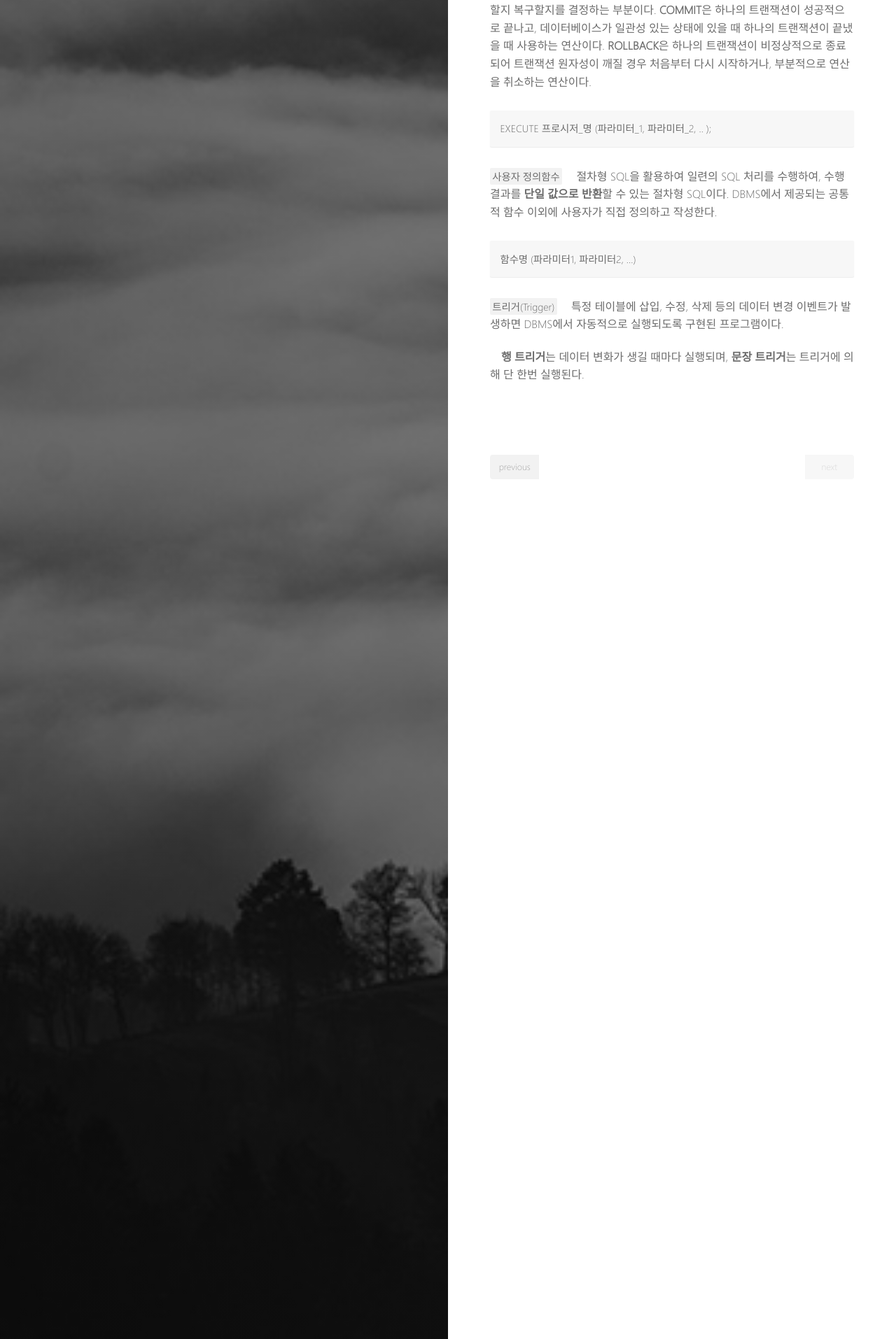
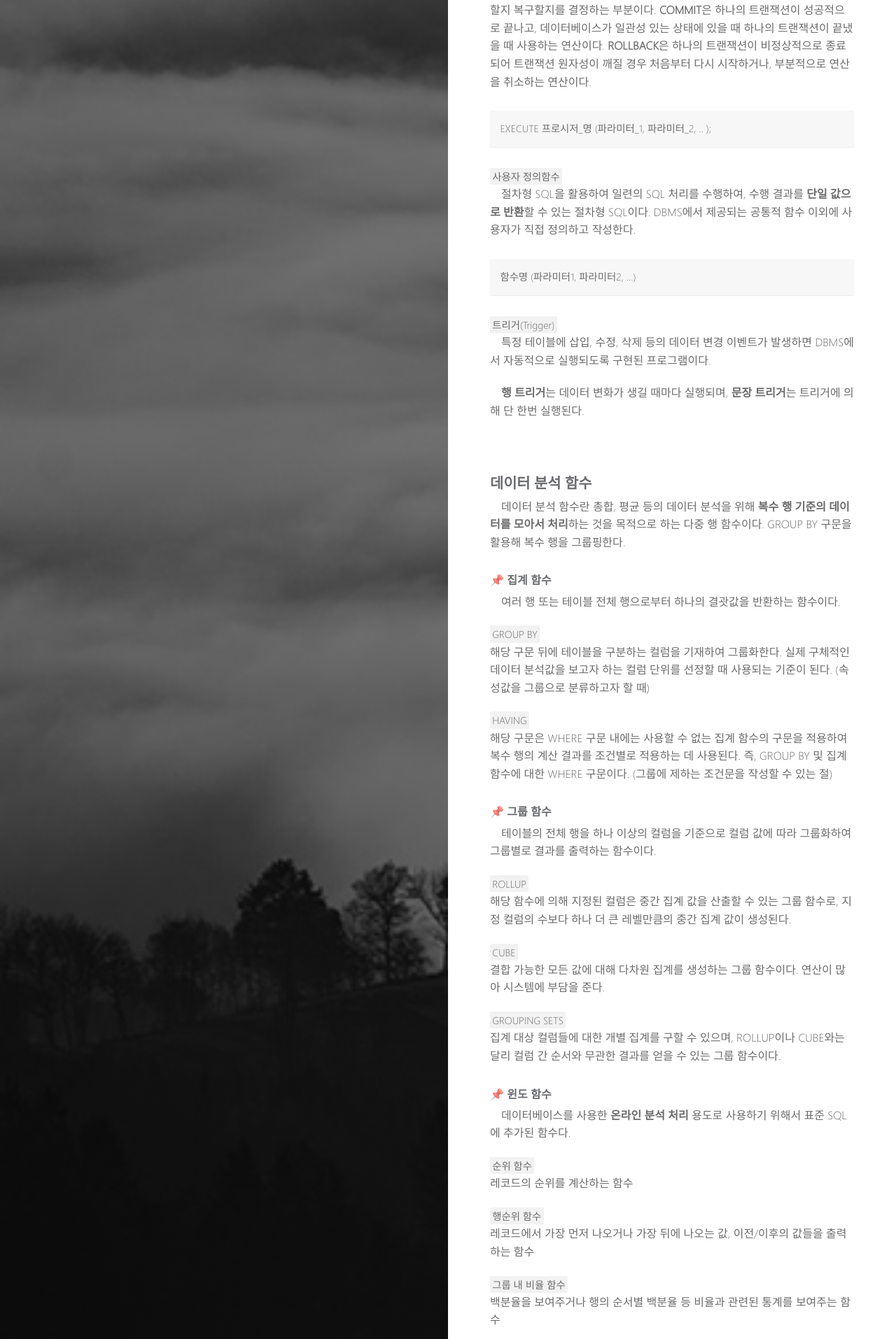
Before and after one commit to uunwon/uunwon.github.io, a Jekyll site: the page built from _posts/2021-04-20-SQL.md, in a window 1280 px wide. Shown: the part 635-2549 px from the top of the page at 70% size. Built offline with Jekyll 4.4.1, drawn with Linux system fonts in a browser that asks for light colours; some of the changed text lies outside the part shown.

Commit message:
add post 'sql - 명령어'

```diff
--- a/_posts/2021-04-20-SQL.md
+++ b/_posts/2021-04-20-SQL.md
@@ -43,3 +43,95 @@
 　**행 트리거**는 데이터 변화가 생길 때마다 실행되며, **문장 트리거**는 트리거에 의해 단 한번 실행된다.
 
 <br>
+
+### 데이터 분석 함수
+
+　데이터 분석 함수란 총합, 평균 등의 데이터 분석을 위해 **복수 행 기준의 데이터를 모아서 처리**하는 것을 목적으로 하는 다중 행 함수이다. GROUP BY 구문을 활용해 복수 행을 그룹핑한다.
+
+#### 📌 집계 함수
+　여러 행 또는 테이블 전체 행으로부터 하나의 결괏값을 반환하는 함수이다.
+
+`GROUP BY`
+해당 구문 뒤에 테이블을 구분하는 컬럼을 기재하여 그룹화한다. 실제 구체적인 데이터 분석값을 보고자 하는 컬럼 단위를 선정할 때 사용되는 기준이 된다. (속성값을 그룹으로 분류하고자 할 때)
+
+`HAVING`
+해당 구문은 WHERE 구문 내에는 사용할 수 없는 집계 함수의 구문을 적용하여 복수 행의 계산 결과를 조건별로 적용하는 데 사용된다. 즉, GROUP BY 및 집계 함수에 대한 WHERE 구문이다. (그룹에 제하는 조건문을 작성할 수 있는 절)
+
+#### 📌 그룹 함수
+　테이블의 전체 행을 하나 이상의 컬럼을 기준으로 컬럼 값에 따라 그룹화하여 그룹별로 결과를 출력하는 함수이다.
+
+`ROLLUP`
+해당 함수에 의해 지정된 컬럼은 중간 집계 값을 산출할 수 있는 그룹 함수로, 지정 컬럼의 수보다 하나 더 큰 레벨만큼의 중간 집계 값이 생성된다.
+
+`CUBE`
+결합 가능한 모든 값에 대해 다차원 집계를 생성하는 그룹 함수이다. 연산이 많아 시스템에 부담을 준다.
+
+`GROUPING SETS`
+집계 대상 컬럼들에 대한 개별 집계를 구할 수 있으며, ROLLUP이나 CUBE와는 달리 컬럼 간 순서와 무관한 결과를 얻을 수 있는 그룹 함수이다.
+
+#### 📌 윈도 함수
+　데이터베이스를 사용한 **온라인 분석 처리** 용도로 사용하기 위해서 표준 SQL에 추가된 함수다.
+
+`순위 함수`
+레코드의 순위를 계산하는 함수
+
+`행순위 함수`
+레코드에서 가장 먼저 나오거나 가장 뒤에 나오는 값, 이전/이후의 값들을 출력하는 함수
+
+`그룹 내 비율 함수`
+백분율을 보여주거나 행의 순서별 백분율 등 비율과 관련된 통계를 보여주는 함수
+
+<br>
+
+### 데이터베이스 기본 연산
+`SELECT` 데이터의 내용을 조회할 때 사용하는 명령어
+<p>
+SELECT [ALL | DISTINCT | DISTINCTALL] 속성명1, 속성명2, .. <br>
+FROM 테이블명1, ... <br>
+[WHERE 조건] <br>
+[GROUP BY 속성명1, ..] <br>
+[HAVING 그룹조건] <br>
+[ORDER BY 속성 [ASC | DESC]];
+</p>
+{: .notice}
+
+`INSERT` 데이터의 내용을 삽입할 때 사용하는 명령어
+<p>
+INSERT INTO 테이블명(속성명1, ..) VALUES(데이터1, ..);
+</p>
+{: .notice}
+
+`UPDATE` 데이터의 내용을 변경할 때 사용하는 명령어
+<p>
+UPDATE 테이블명 SET 속성명 = 데이터, .. WHERE 조건;
+</p>
+{: .notice}
+
+`DELETE` 데이터의 내용을 삭제할 때 사용하는 명령어
+<p>
+DELETE FROM 테이블명 WHERE 조건;
+</p>
+{: .notice}
+
+<br>
+
+### 데이터 제어어 (DCL) 명령문
+
+　DCL은 데이터베이스 관리자가 데이터 보안, 무결성 유지, 병행 제어, 회복을 위해 관리자(DBA)가 사용하는 제어용 언어다.
+
+`GRANT 권한 ON 테이블 TO 사용자`
+관리자가 사용자에게 데이터베이스에 대한 권한을 부여하는 명령어
+(+ WITH GRANT OPTION)
+
+`REVOKE 권한 ON 테이블 FROM 사용자`
+관리자가 사용자에게 부여했던 권한을 회수하기 위한 명령어
+(+ CASCADE CONSTRAINTS)
+
+<br>
+
+#### PLUS
+**뷰 생성**: CREATE VIEW 이름 AS (조건); <br>
+**인덱스 생성**: CREATE INDEX 이름 ON 조건; <br>
+**UNION**: 합집합이면서 중복 제거 <br>
+**UNIONALL**: 합집합이면서 중복 허용
+{: .notice}
```
Also changed, not shown: 1 other file.
